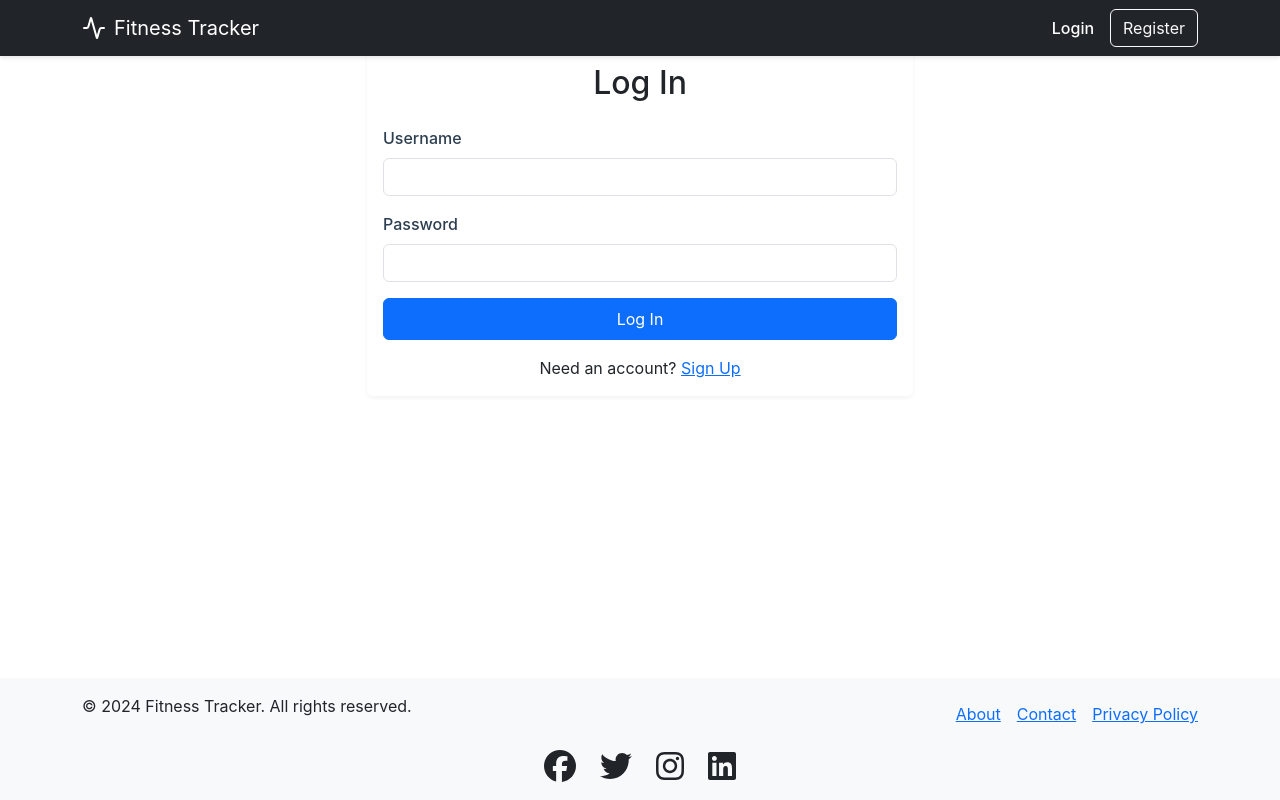
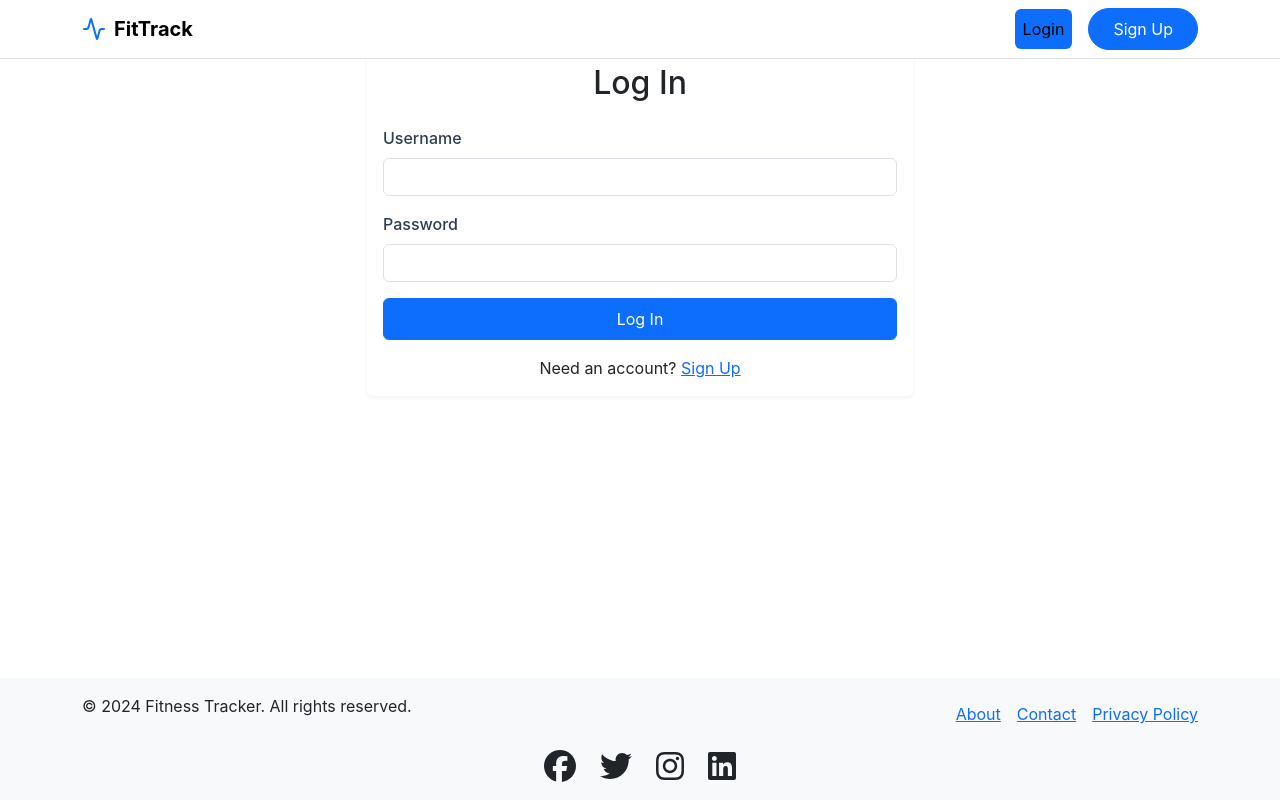
Before and after one commit to OscarBackman92/pp5-fitness-tracker, a React (Create React App) app: page /login in a window 1280 px wide. Built offline with nearby package versions, Linux system fonts and the light colour scheme; no server answers.

Commit message:
feat: redesign navigation with improved UI/UX

```diff
--- a/src/Styles/Navbar.css
+++ b/src/Styles/Navbar.css
@@ -1,67 +1,125 @@
-.navbar-custom {
-  box-shadow: 0 2px 4px rgba(0,0,0,0.1);
+/* Navbar Styles */
+.navbar {
+  backdrop-filter: blur(10px);
+  background-color: rgba(255, 255, 255, 0.95) !important;
+  box-shadow: 0 1px 3px rgba(0, 0, 0, 0.1);
 }
 
-.nav-dropdown-toggle {
-  display: flex;
-  align-items: center;
-  padding: 0.5rem 1rem;
+.navbar-brand {
+  font-size: 1.3rem;
 }
 
-.nav-dropdown-toggle::after {
-  margin-left: 0.5rem;
+/* Nav Links */
+.nav-link {
+  color: #4a5568 !important;
+  font-weight: 500;
+  transition: all 0.2s ease;
+  padding: 0.5rem 0.8rem !important;
+  border-radius: 6px;
 }
 
-.profile-picture {
-  width: 24px;
-  height: 24px;
-  border-radius: 50%;
-  object-fit: cover;
+.nav-link:hover {
+  color: #2b6cb0 !important;
+  background-color: rgba(43, 108, 176, 0.05);
+}
+
+.nav-link.active {
+  color: #2b6cb0 !important;
+  background-color: rgba(43, 108, 176, 0.1);
+}
+
+/* Dropdown Styles */
+.dropdown-toggle::after {
+  display: none;
+}
+
+.dropdown-toggle {
+  padding: 0.3rem 0.8rem !important;
+  background: white !important;
+  border: 1px solid #e2e8f0 !important;
+}
+
+.dropdown-toggle:hover {
+  background: #f8fafc !important;
+}
+
+.dropdown-menu {
+  margin-top: 0.5rem !important;
+  border-radius: 8px;
+  box-shadow: 0 4px 6px -1px rgba(0, 0, 0, 0.1), 0 2px 4px -1px rgba(0, 0, 0, 0.06);
+  border: none;
 }
 
 .dropdown-item {
-  display: flex;
-  align-items: center;
   padding: 0.5rem 1rem;
-}
-
-.dropdown-item:active {
-  background-color: #f8f9fa;
-  color: #000;
-}
-
-.nav-link {
-  display: flex;
-  align-items: center;
-}
-
-.nav-link.active {
+  color: #4a5568;
   font-weight: 500;
 }
 
-/* Hover effects */
 .dropdown-item:hover {
-  background-color: #f8f9fa;
+  background-color: #f8fafc;
+  color: #2b6cb0;
 }
 
-.navbar-nav .nav-link:hover {
-  color: #fff !important;
-  opacity: 0.8;
+.dropdown-item.text-danger:hover {
+  background-color: #fff5f5;
+  color: #e53e3e;
 }
 
-/* Mobile responsive adjustments */
-@media (max-width: 991.98px) {
-  .navbar-nav {
+/* Authentication Buttons */
+.btn-outline-primary {
+  border-color: #2b6cb0;
+  color: #2b6cb0;
+}
+
+.btn-outline-primary:hover {
+  background-color: #2b6cb0;
+  color: white;
+}
+
+/* Mobile Responsiveness */
+@media (max-width: 992px) {
+  .navbar-collapse {
       padding: 1rem 0;
   }
 
-  .nav-dropdown-toggle {
+  .nav-link {
+      padding: 0.5rem 1rem !important;
+  }
+
+  .dropdown-toggle {
       width: 100%;
-      justify-content: flex-start;
+      text-align: left;
+      margin-top: 0.5rem;
   }
 
   .dropdown-menu {
       width: 100%;
-      margin-top: 0.5rem;
+      margin-top: 0.5rem !important;
   }
 }
+
+/* Profile Picture Container */
+.profile-picture-container {
+  width: 28px;
+  height: 28px;
+  overflow: hidden;
+  border-radius: 50%;
+  border: 2px solid #e2e8f0;
+}
+
+/* Animations */
+@keyframes slideDown {
+  from {
+      opacity: 0;
+      transform: translateY(-10px);
+  }
+  to {
+      opacity: 1;
+      transform: translateY(0);
+  }
+}
+
+.dropdown-menu.show {
+  animation: slideDown 0.2s ease forwards;
+}
--- a/src/components/Navbar.js
+++ b/src/components/Navbar.js
@@ -1,9 +1,8 @@
 import React, { useState } from 'react';
-import { Navbar as BootstrapNavbar, Nav, Container, Dropdown, Button, Spinner } from 'react-bootstrap';
+import { Navbar, Nav, Container, Dropdown, Button, Spinner } from 'react-bootstrap';
 import { Link, useNavigate, useLocation } from 'react-router-dom';
 import { useAuth } from '../context/AuthContext';
-import { Activity, User, LogOut, BarChart2, Settings } from 'lucide-react';
-import '../Styles/Navbar.css';
+import { Activity, User, LogOut, BarChart2, Settings, Dumbbell } from 'lucide-react';
 
 const NavigationBar = () => {
     const { user, isAuthenticated, logout } = useAuth();
@@ -26,65 +25,78 @@ const NavigationBar = () => {
     const isActive = (path) => location.pathname === path;
 
     return (
-        <BootstrapNavbar bg="dark" variant="dark" expand="lg" fixed="top" className="navbar-custom">
+        <Navbar bg="white" expand="lg" fixed="top" className="navbar-light border-bottom">
             <Container>
-                <BootstrapNavbar.Brand as={Link} to="/" className="d-flex align-items-center">
-                    <Activity size={24} className="me-2" />
-                    Fitness Tracker
-                </BootstrapNavbar.Brand>
-                <BootstrapNavbar.Toggle aria-controls="basic-navbar-nav" />
-                <BootstrapNavbar.Collapse id="basic-navbar-nav">
-                    <Nav className="ms-auto align-items-center">
+                {/* Brand */}
+                <Navbar.Brand as={Link} to="/" className="d-flex align-items-center">
+                    <Activity size={24} className="text-primary me-2" />
+                    <span className="fw-bold">FitTrack</span>
+                </Navbar.Brand>
+
+                <Navbar.Toggle aria-controls="basic-navbar-nav" />
+
+                <Navbar.Collapse id="basic-navbar-nav">
+                    <Nav className="ms-auto align-items-center gap-2">
                         {isAuthenticated ? (
                             <>
+                                {/* Dashboard Link */}
                                 <Nav.Link
                                     as={Link}
                                     to="/dashboard"
-                                    className={isActive('/dashboard') ? 'active' : ''}
+                                    className={`d-flex align-items-center ${isActive('/dashboard') ? 'active fw-bold' : ''}`}
                                 >
-                                    <BarChart2 size={18} className="me-1" />
+                                    <BarChart2 size={16} className="me-1" />
                                     Dashboard
                                 </Nav.Link>
 
+                                {/* Workouts Link */}
                                 <Nav.Link
                                     as={Link}
                                     to="/workouts"
-                                    className={isActive('/workouts') ? 'active' : ''}
+                                    className={`d-flex align-items-center ${isActive('/workouts') ? 'active fw-bold' : ''}`}
                                 >
+                                    <Dumbbell size={16} className="me-1" />
                                     Workouts
                                 </Nav.Link>
 
-                                <Dropdown align="end" className="ms-2">
+                                {/* Profile Dropdown */}
+                                <Dropdown align="end">
                                     <Dropdown.Toggle
-                                        variant="dark"
+                                        variant="light"
                                         id="dropdown-basic"
-                                        className="nav-dropdown-toggle"
+                                        className="d-flex align-items-center rounded-pill border shadow-sm py-1"
                                     >
+                                        <div className="d-flex align-items-center gap-2">
                                             {user?.profile_picture ? (
                                                 <img
                                                     src={user.profile_picture}
                                                     alt={user.username}
-                                                className="profile-picture me-2"
+                                                    className="rounded-circle"
+                                                    style={{ width: '28px', height: '28px', objectFit: 'cover' }}
                                                 />
                                             ) : (
-                                            <User size={18} className="me-2" />
+                                                <div className="rounded-circle bg-light d-flex align-items-center justify-content-center"
+                                                     style={{ width: '28px', height: '28px' }}>
+                                                    <User size={16} />
+                                                </div>
                                             )}
-                                        {user?.username}
+                                            <span className="d-none d-md-block me-1">{user?.username}</span>
+                                        </div>
                                     </Dropdown.Toggle>
 
-                                    <Dropdown.Menu>
-                                        <Dropdown.Item as={Link} to="/profile">
+                                    <Dropdown.Menu className="shadow-sm border-0">
+                                        <Dropdown.Item as={Link} to="/profile" className="d-flex align-items-center">
                                             <User size={16} className="me-2" />
                                             Profile
                                         </Dropdown.Item>
-                                        <Dropdown.Item as={Link} to="/settings">
+                                        <Dropdown.Item as={Link} to="/settings" className="d-flex align-items-center">
                                             <Settings size={16} className="me-2" />
                                             Settings
                                         </Dropdown.Item>
                                         <Dropdown.Divider />
                                         <Dropdown.Item
                                             onClick={handleLogout}
-                                            className="text-danger"
+                                            className="text-danger d-flex align-items-center"
                                             disabled={isLoggingOut}
                                         >
                                             {isLoggingOut ? (
@@ -94,7 +106,6 @@ const NavigationBar = () => {
                                                         animation="border"
                                                         size="sm"
                                                         role="status"
-                                                        aria-hidden="true"
                                                         className="me-2"
                                                     />
                                                     Logging out...
@@ -114,24 +125,24 @@ const NavigationBar = () => {
                                 <Nav.Link
                                     as={Link}
                                     to="/login"
-                                    className={isActive('/login') ? 'active' : ''}
+                                    className={`btn btn-outline-primary me-2 ${isActive('/login') ? 'active' : ''}`}
                                 >
                                     Login
                                 </Nav.Link>
                                 <Button
                                     as={Link}
                                     to="/register"
-                                    variant="outline-light"
-                                    className="ms-2"
+                                    variant="primary"
+                                    className="rounded-pill px-4"
                                 >
-                                    Register
+                                    Sign Up
                                 </Button>
                             </>
                         )}
                     </Nav>
-                </BootstrapNavbar.Collapse>
+                </Navbar.Collapse>
             </Container>
-        </BootstrapNavbar>
+        </Navbar>
     );
 };
 
```
Lines whose indentation alone changed are shown as unchanged.
